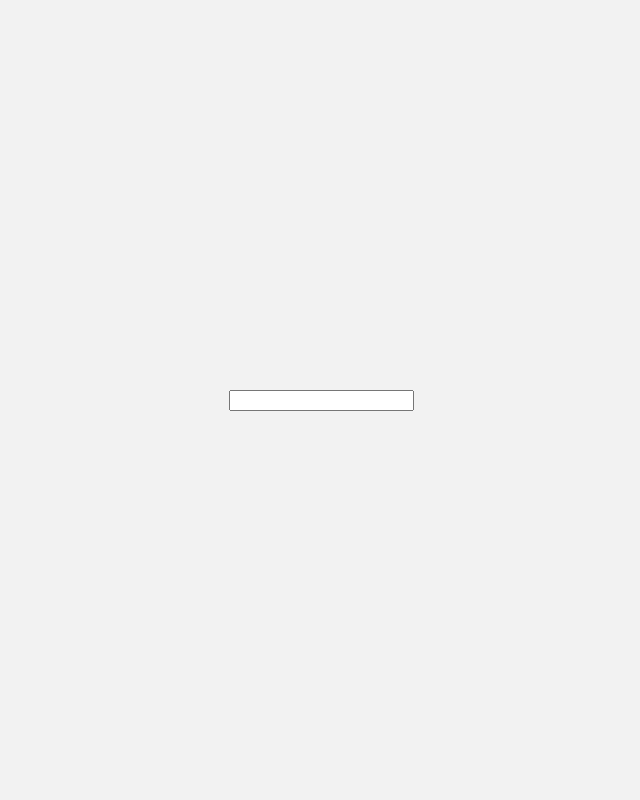
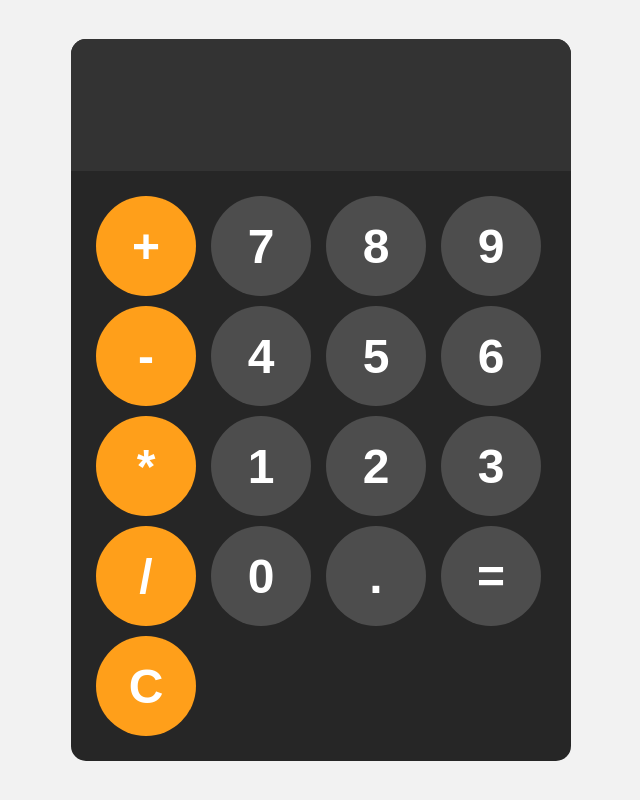
Before and after one commit to shruthirao16/Calculator, a plain HTML site: page index.html in a window 1280 px wide. Shown: the whole page, without its empty margins (319-959 px from the left). Drawn offline with Linux system fonts and the light colour scheme.

Commit message:
modified html

```diff
--- a/index.html
+++ b/index.html
@@ -6,15 +6,29 @@
     <link rel = "stylesheet" href = "style.css">
 </head>
 <body>
-    <div class = "Container">
-        <div class = "Calculator">
-            <form>
-                <div>
-                   <input type = "text" name="display">
-                </div>
-
-            </form>
+    <div id="calculator">
+        <input id="display" readonly>
+        <div id="keys">
+            <button onclick="appendToDisplay('+')" class="operator-btn">+</button>
+            <button onclick="appendToDisplay('7')">7</button>
+            <button onclick="appendToDisplay('8')">8</button>
+            <button onclick="appendToDisplay('9')">9</button>
+            <button onclick="appendToDisplay('-')" class="operator-btn">-</button>
+            <button onclick="appendToDisplay('4')">4</button>
+            <button onclick="appendToDisplay('5')">5</button>
+            <button onclick="appendToDisplay('6')">6</button>
+            <button onclick="appendToDisplay('*')" class="operator-btn">*</button>
+            <button onclick="appendToDisplay('1')">1</button>
+            <button onclick="appendToDisplay('2')">2</button>
+            <button onclick="appendToDisplay('3')">3</button>
+            <button onclick="appendToDisplay('/')" class="operator-btn">/</button>
+            <button onclick="appendToDisplay('0')">0</button>
+            <button onclick="appendToDisplay('.')">.</button>
+            <button onclick="calculate()">=</button>
+            <button onclick="clearDisplay()" class="operator-btn">C</button>
         </div>
     </div>
+
+    <script src = "index.js"></script>
 </body>
 </html>
```
